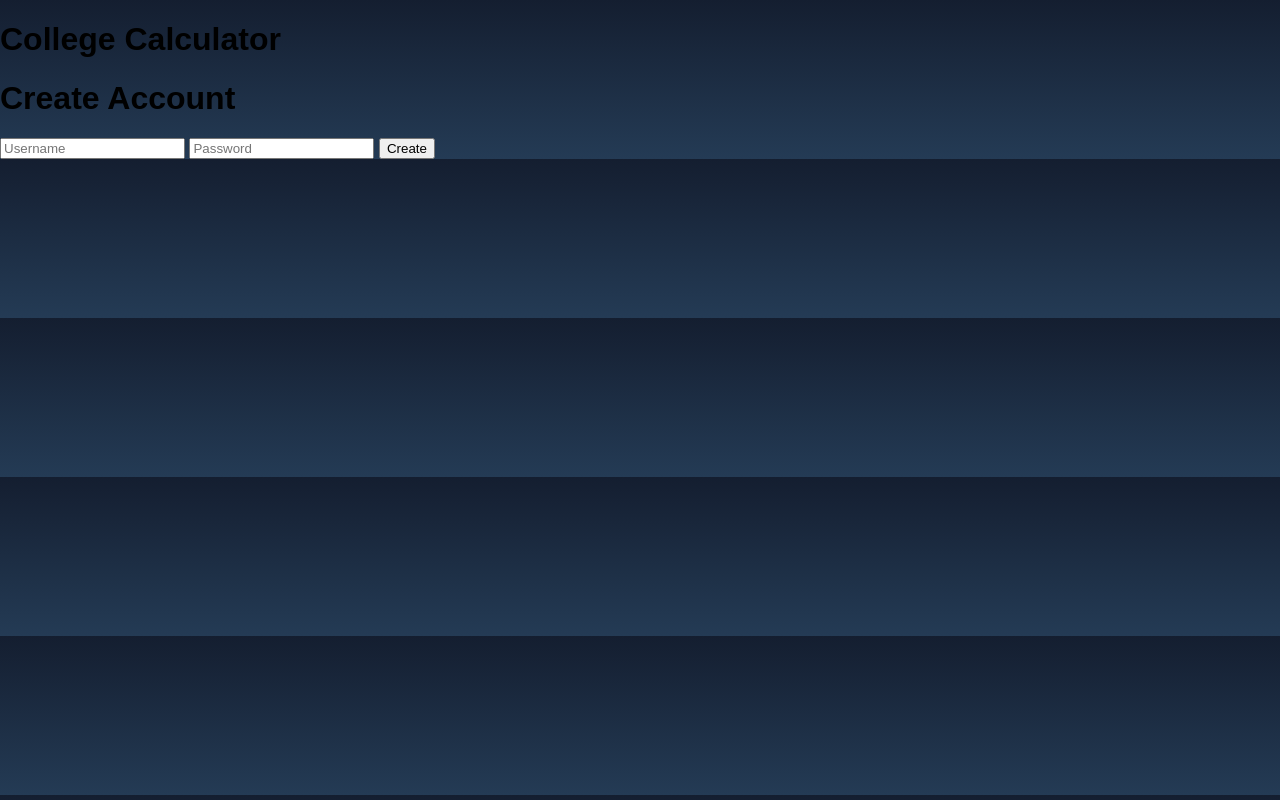
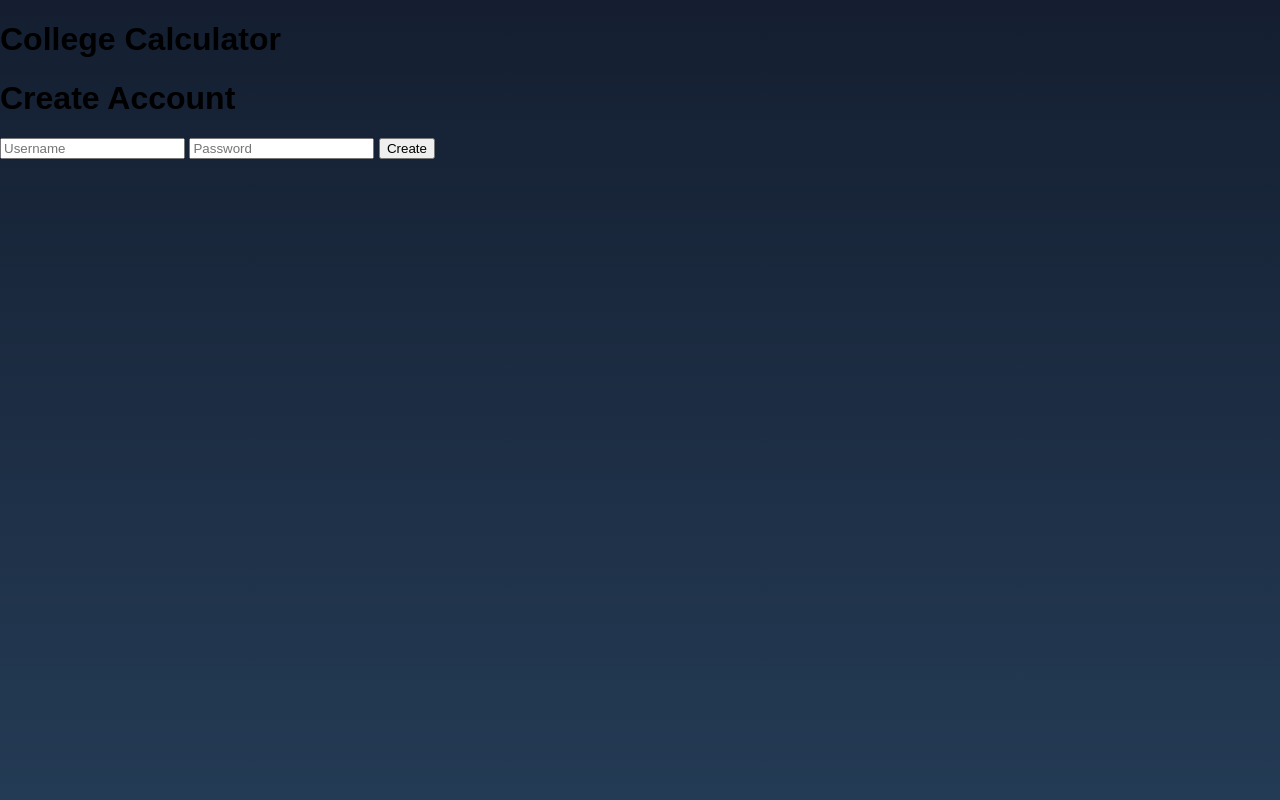
Before and after one commit to michaelpri10/collegecalculator, a Flask app: page /cse30246/collegecalculator/create_account in a window 1280 px wide. Run offline with Flask 2, Linux system fonts and the light colour scheme; some libraries are stand-ins or nearby versions.

Commit message:
Update login.css

```diff
--- a/static/css/login.css
+++ b/static/css/login.css
@@ -1,3 +1,8 @@
+html {
+  height: 100%;
+}
+
+
 body {
   margin:0;
   padding:0;
```
